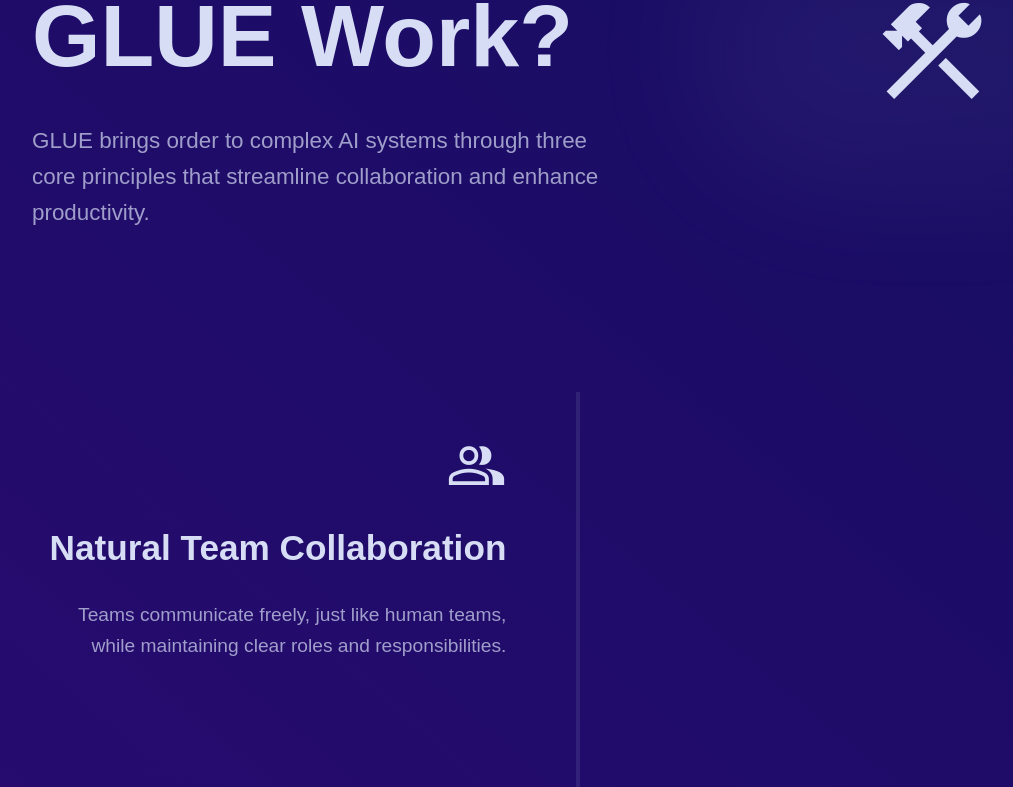
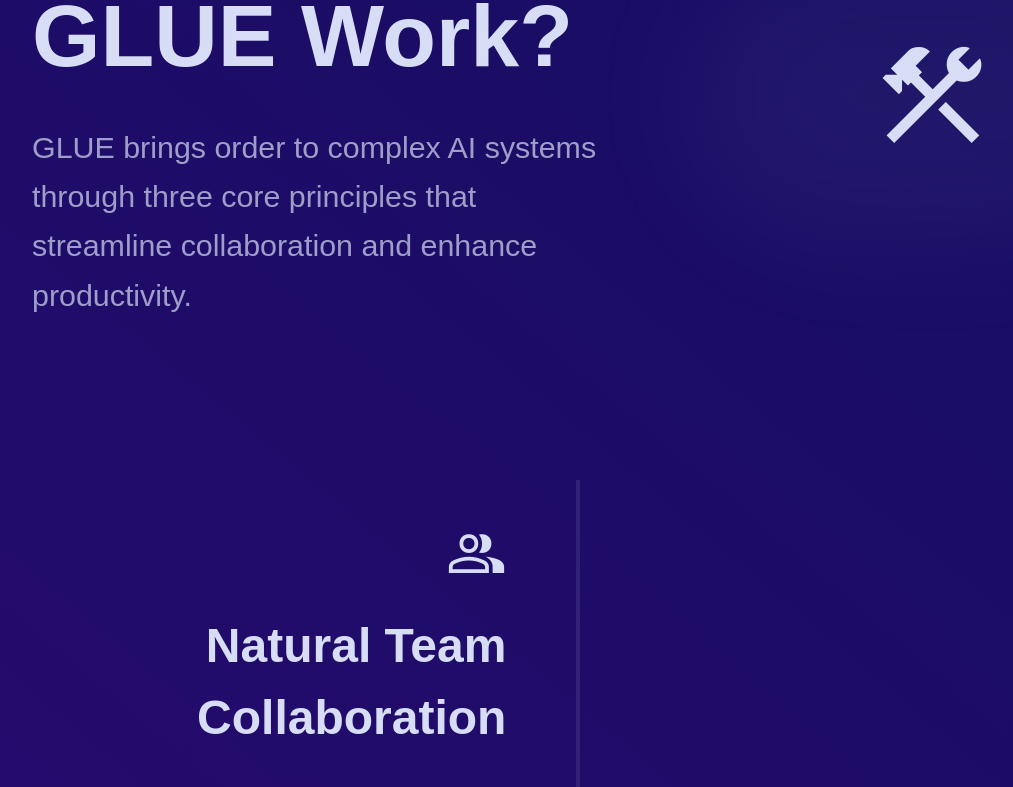
Before and after one commit to paradiselabs-ai/paradiselabs-ai.github.io, a React (Vite) app: page / in a window 1280 px wide. Shown: the part 2280-3067 px from the top of the page, without its empty margins (64-1077 px from the left). Built offline with nearby package versions, Linux system fonts and the light colour scheme; a web font is replaced by a local one.

Commit message:
Edited some font sizes

```diff
--- a/src/home/components/How does Glue work Section/HowDoesGlueWork.css
+++ b/src/home/components/How does Glue work Section/HowDoesGlueWork.css
@@ -437,13 +437,13 @@ video {
   line-height: 75.60000000000001px;
 }
 #HowDoesGlueWork .text-\[1\.8rem\] {
-  font-size: 1.8rem;
+  font-size: 2rem;
 }
 #HowDoesGlueWork .text-\[1rem\] {
-  font-size: 1rem;
+  font-size: 1.1rem;
 }
 #HowDoesGlueWork .text-\[2rem\] {
-  font-size: 2rem;
+  font-size: 3rem;
 }
 #HowDoesGlueWork .font-bold {
   font-weight: 700;
@@ -578,16 +578,16 @@ video {
     line-height: 134.4px;
   }
   #HowDoesGlueWork .md\:text-\[1\.2rem\] {
-    font-size: 1.2rem;
+    font-size: 1.8rem;
   }
   #HowDoesGlueWork .md\:text-\[1\.4rem\] {
-    font-size: 1.4rem;
+    font-size: 1.9rem;
   }
   #HowDoesGlueWork .md\:text-\[2\.2rem\] {
-    font-size: 2.2rem;
+    font-size: 3rem;
   }
   #HowDoesGlueWork .md\:text-\[3\.5rem\] {
-    font-size: 3.5rem;
+    font-size: 5.5rem;
   }
 }
 @media (min-width: 1024px) {
--- a/src/home/components/Why choose Glue Section/WhyChooseGlue.css
+++ b/src/home/components/Why choose Glue Section/WhyChooseGlue.css
@@ -411,11 +411,11 @@ video {
   padding-right: 32px;
 }
 #WhyChooseGlue .text-2xl {
-  font-size: 24px;
+  font-size: 32px;
   line-height: 31.200000000000003px;
 }
 #WhyChooseGlue .text-4xl {
-  font-size: 36px;
+  font-size: 48px;
   line-height: 41.4px;
 }
 #WhyChooseGlue .text-5xl {
@@ -423,11 +423,11 @@ video {
   line-height: 52.800000000000004px;
 }
 #WhyChooseGlue .text-base {
-  font-size: 16px;
+  font-size: 17.6px;
   line-height: 25.6px;
 }
 #WhyChooseGlue .text-lg {
-  font-size: 18px;
+  font-size: 28.8px;
   line-height: 27px;
 }
 #WhyChooseGlue .font-bold {
@@ -532,11 +532,11 @@ video {
     padding-right: 48px;
   }
   #WhyChooseGlue .sm\:text-5xl {
-    font-size: 48px;
+    font-size: 88px;
     line-height: 52.800000000000004px;
   }
   #WhyChooseGlue .sm\:text-lg {
-    font-size: 18px;
+    font-size: 30.4px;
     line-height: 27px;
   }
 }
```
